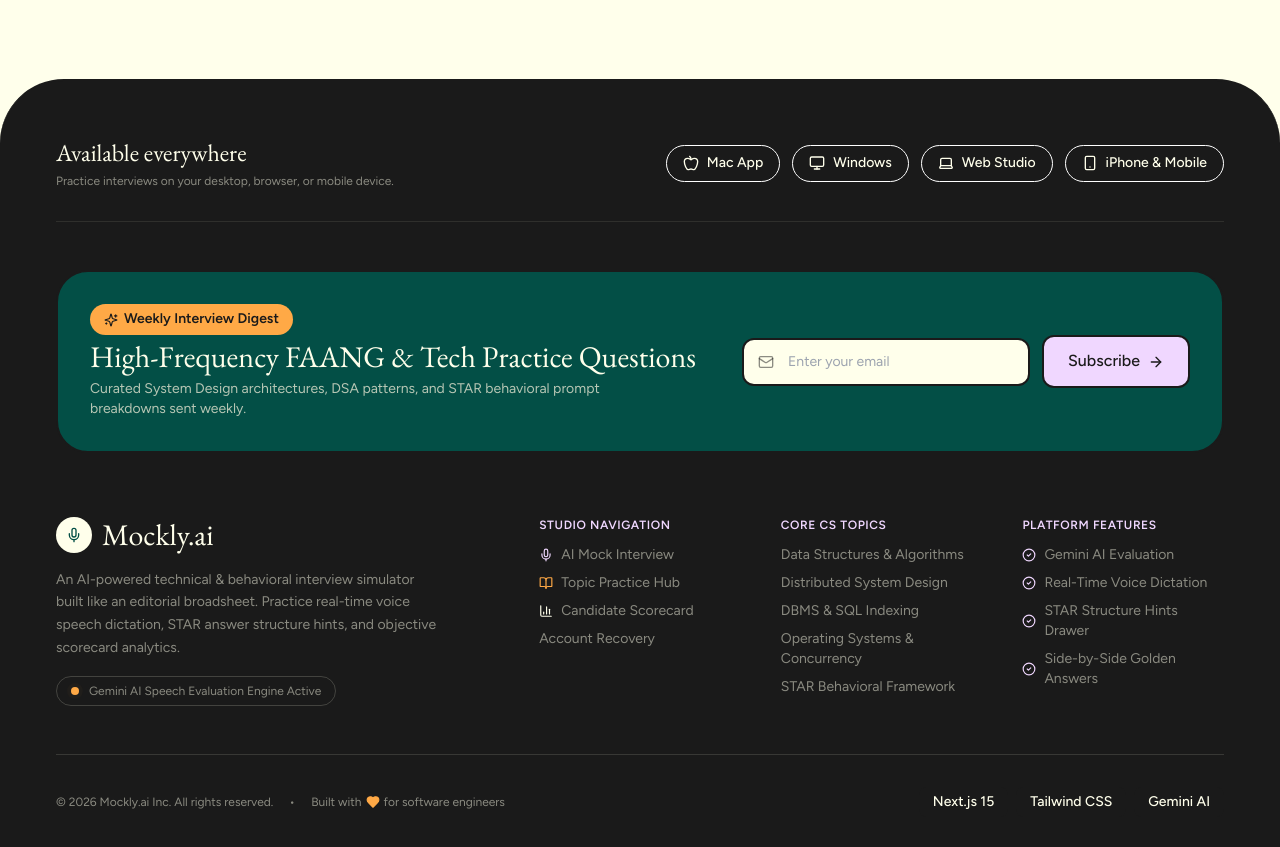
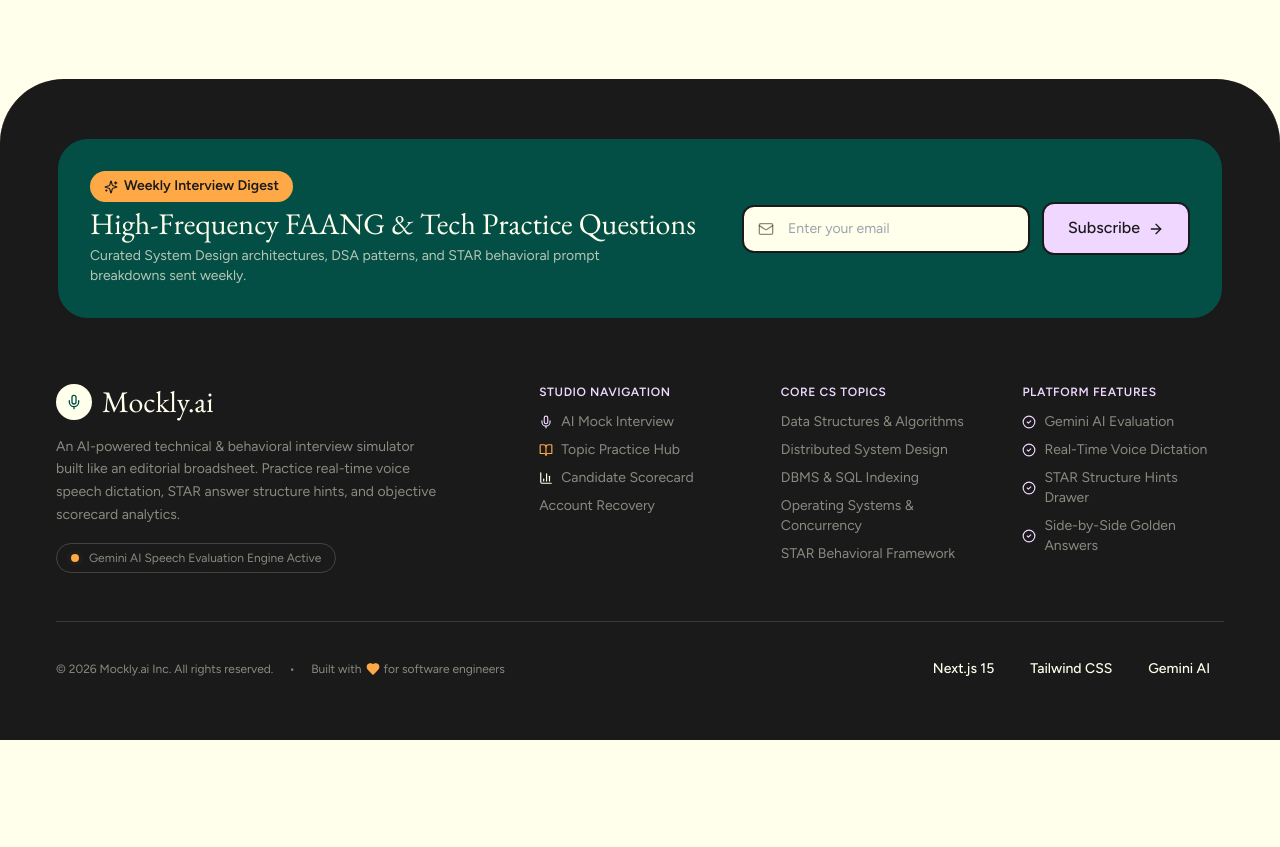
Before and after one commit to vivekmaddy16/Mockly, a Next.js app in the folder client/: page / in a window 1280 px wide. Shown: the part 4100-4947 px from the top of the page. After the commit the page ends 4840 px from the top, so only its background shows below. Built offline with nearby package versions, Linux system fonts and the light colour scheme; no server answers.

Commit message:
feat: add server entry point and Footer component

```diff
--- a/client/src/components/Footer.tsx
+++ b/client/src/components/Footer.tsx
@@ -4,7 +4,7 @@
 import Link from 'next/link';
 import {
   Sparkles, Shield, BookOpen, Layers, Heart, ArrowRight,
-  CheckCircle2, Mic, BarChart3, Mail, Check, Monitor, Smartphone, Apple, Laptop
+  CheckCircle2, Mic, BarChart3, Mail, Check
 } from 'lucide-react';
 
 export const Footer: React.FC = () => {
@@ -20,37 +20,10 @@
     }
   };
 
-  const platforms = [
-    { name: 'Mac App', icon: Apple },
-    { name: 'Windows', icon: Monitor },
-    { name: 'Web Studio', icon: Laptop },
-    { name: 'iPhone & Mobile', icon: Smartphone },
-  ];
-
   return (
     <footer className="w-full mt-20">
       <div className="bg-vast-ink text-lumen-cream rounded-t-[40px] md:rounded-t-[64px] border-t-2 border-vast-ink p-8 sm:p-14 space-y-12">
         <div className="max-w-[1200px] mx-auto space-y-12">
-
-          {/* Platform Selector Row */}
-          <div className="flex flex-wrap items-center justify-between gap-4 pb-8 border-b border-lumen-stone/10">
-            <div className="space-y-1">
-              <span className="font-garamond text-2xl text-lumen-cream">Available everywhere</span>
-              <p className="text-xs text-fog font-normal">Practice interviews on your desktop, browser, or mobile device.</p>
-            </div>
-
-            <div className="flex flex-wrap items-center gap-3">
-              {platforms.map((p) => {
-                const Icon = p.icon;
-                return (
-                  <div key={p.name} className="badge-platform">
-                    <Icon className="w-4 h-4 text-lumen-cream" />
-                    <span>{p.name}</span>
-                  </div>
-                );
-              })}
-            </div>
-          </div>
 
           {/* Top Newsletter Strip */}
           <div className="card-forest-panel flex flex-col lg:flex-row items-center justify-between gap-6">
```
Also changed, not shown: 1 other file (tests, documents, lock files or other folders).
